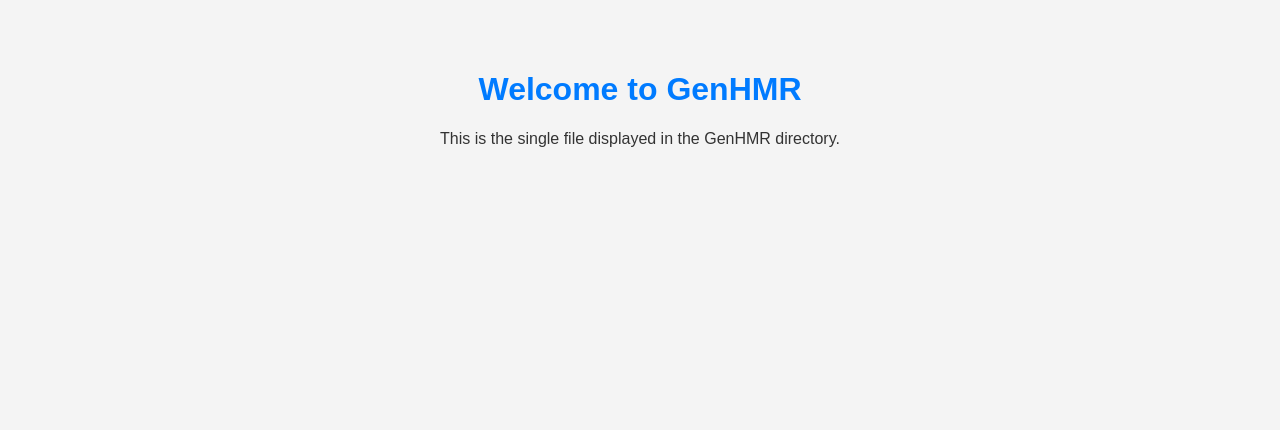
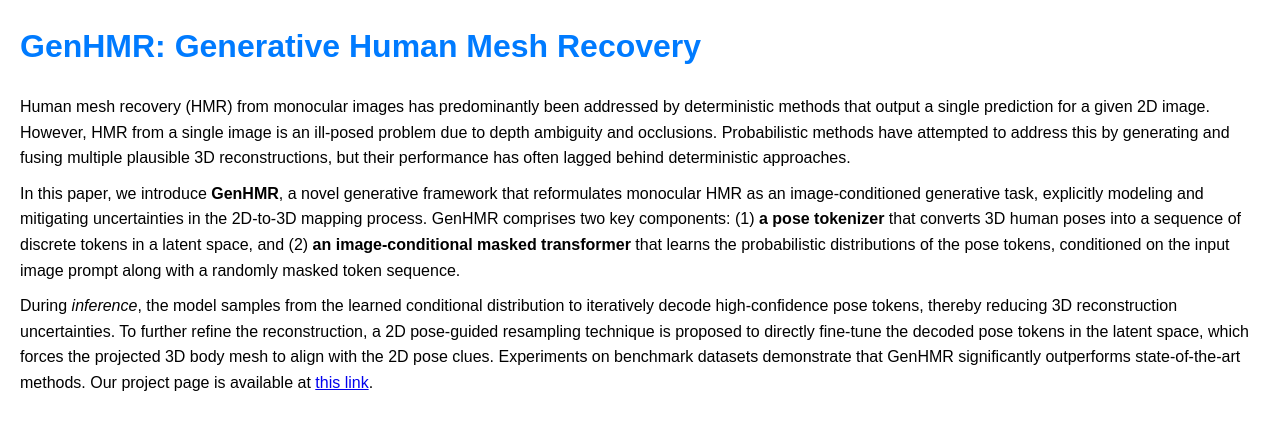
Before and after one commit to anonymous-ai-model/anonymous-ai-model.github.io, a plain HTML site: page GenHMR/index.html in a window 1280 px wide. Drawn offline with Linux system fonts and the light colour scheme.

Commit message:
Add GenHMR directory with index.html

```diff
--- a/GenHMR/index.html
+++ b/GenHMR/index.html
@@ -3,24 +3,26 @@
 <head>
     <meta charset="UTF-8">
     <meta name="viewport" content="width=device-width, initial-scale=1.0">
-    <title>GenHMR Project</title>
+    <title>GenHMR: Generative Human Mesh Recovery</title>
     <style>
         body {
             font-family: Arial, sans-serif;
-            margin: 0;
+            line-height: 1.6;
+            margin: 20px;
             padding: 0;
-            background-color: #f4f4f4;
-            color: #333;
-            text-align: center;
-            padding-top: 50px;
         }
         h1 {
             color: #007bff;
         }
+        p {
+            margin: 0 0 10px;
+        }
     </style>
 </head>
 <body>
-    <h1>Welcome to GenHMR</h1>
-    <p>This is the single file displayed in the GenHMR directory.</p>
+    <h1>GenHMR: Generative Human Mesh Recovery</h1>
+    <p>Human mesh recovery (HMR) from monocular images has predominantly been addressed by deterministic methods that output a single prediction for a given 2D image. However, HMR from a single image is an ill-posed problem due to depth ambiguity and occlusions. Probabilistic methods have attempted to address this by generating and fusing multiple plausible 3D reconstructions, but their performance has often lagged behind deterministic approaches.</p>
+    <p>In this paper, we introduce <strong>GenHMR</strong>, a novel generative framework that reformulates monocular HMR as an image-conditioned generative task, explicitly modeling and mitigating uncertainties in the 2D-to-3D mapping process. GenHMR comprises two key components: (1) <strong>a pose tokenizer</strong> that converts 3D human poses into a sequence of discrete tokens in a latent space, and (2) <strong>an image-conditional masked transformer</strong> that learns the probabilistic distributions of the pose tokens, conditioned on the input image prompt along with a randomly masked token sequence.</p>
+    <p>During <em>inference</em>, the model samples from the learned conditional distribution to iteratively decode high-confidence pose tokens, thereby reducing 3D reconstruction uncertainties. To further refine the reconstruction, a 2D pose-guided resampling technique is proposed to directly fine-tune the decoded pose tokens in the latent space, which forces the projected 3D body mesh to align with the 2D pose clues. Experiments on benchmark datasets demonstrate that GenHMR significantly outperforms state-of-the-art methods. Our project page is available at <a href="https://your-project-page-link.com">this link</a>.</p>
 </body>
 </html>
```
